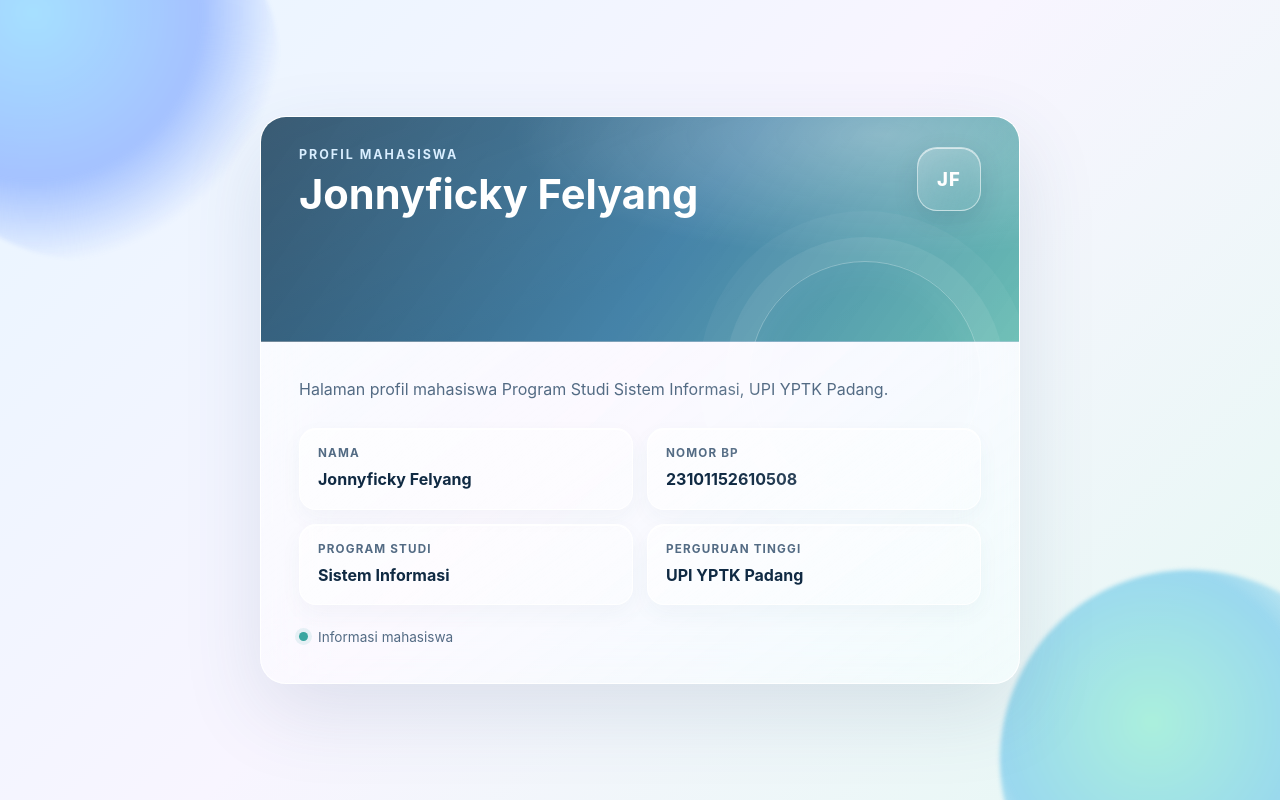
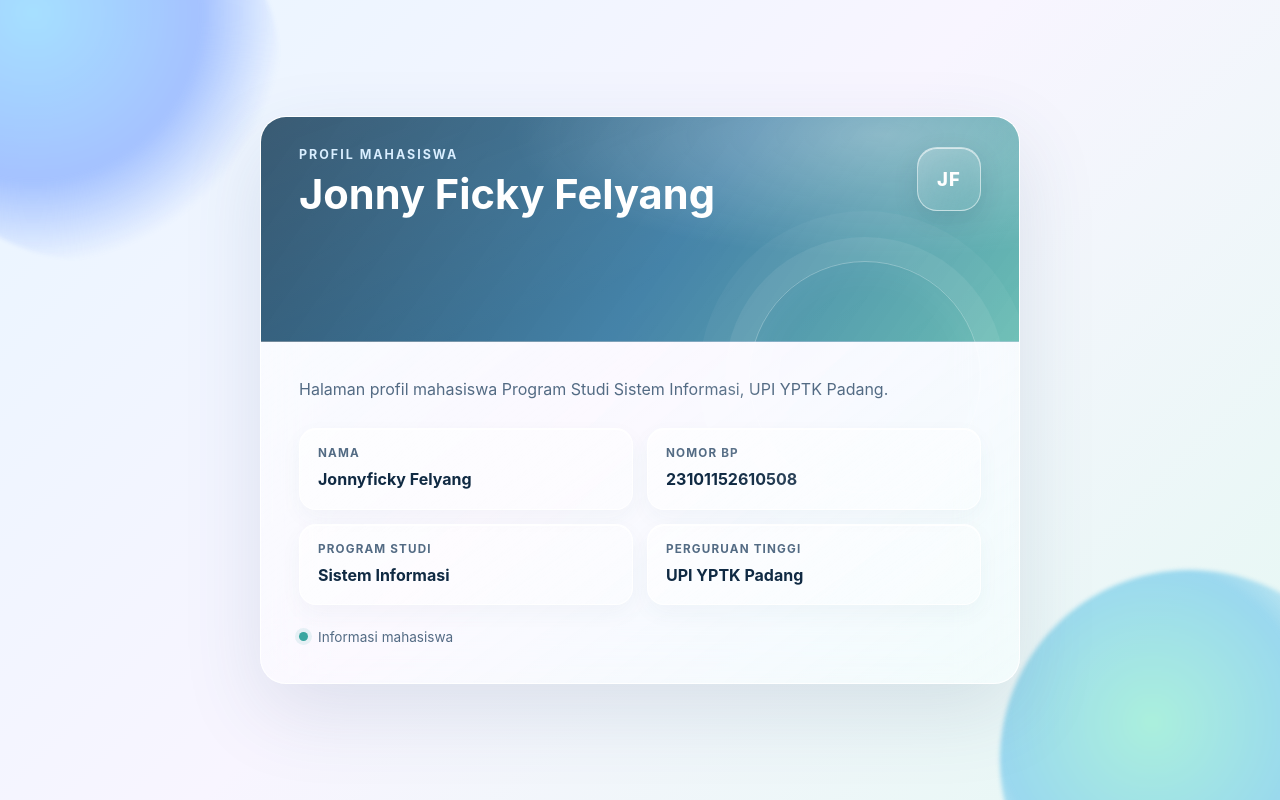
Before and after one commit to jonnyficky2/College-Task, a plain HTML site: page index.html in a window 1280 px wide. Drawn offline with Linux system fonts and the light colour scheme.

Commit message:
Fix name formatting in index.html

```diff
--- a/index.html
+++ b/index.html
@@ -129,7 +129,7 @@
     <header class="banner">
       <div>
         <p class="eyebrow">Profil Mahasiswa</p>
-        <h1>Jonnyficky Felyang</h1>
+        <h1>Jonny Ficky Felyang</h1>
       </div>
       <div class="monogram" aria-hidden="true">JF</div>
     </header>
```
